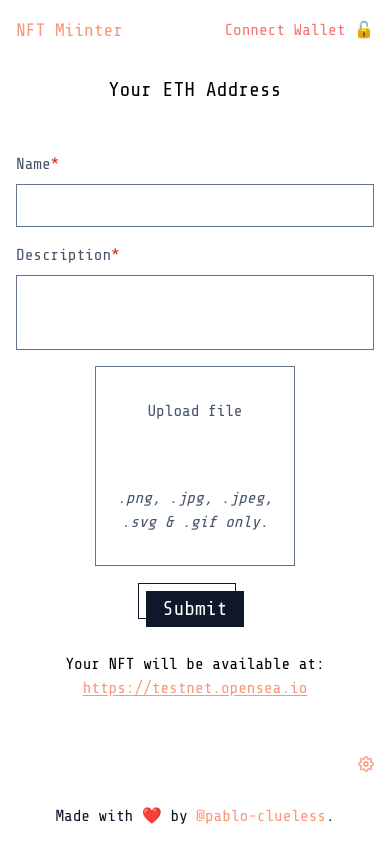
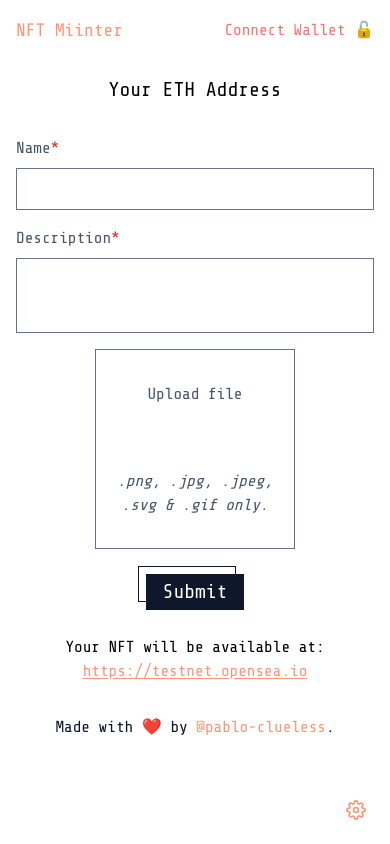
Before and after one commit to pablo-clueless/hardhat-nft-project, a React (Vite) app in the folder hardhat-client/: page / in a window 390 px wide. Built offline with nearby package versions, Linux system fonts and the light colour scheme; no server answers.

Commit message:
made changes for small screens

```diff
--- a/hardhat-client/src/components/ColorPicker.jsx
+++ b/hardhat-client/src/components/ColorPicker.jsx
@@ -8,7 +8,7 @@ const ColorPicker = () => {
     const { currentColor, setColor, handleUnclick } = useProviderContext()
 
   return (
-    <div className='w-250 fixed bottom-28 right-2 flex flex-col items-center justify-center bg-slate-900 text-sm border-1 border-white p-2 z-50'>
+    <div className='w-250 fixed bottom-16 right-2 flex flex-col items-center justify-center bg-slate-900 text-sm border-1 border-white p-2 z-50'>
         <div className='w-full flex items-center justify-between border-b-1 border-white'>
             <p className='text-white'>Color Picker</p>
             <button type='button' className='rounded-full p-1 text-white' onClick={() => handleUnclick('themeSettings')}>
--- a/hardhat-client/src/components/Footer.jsx
+++ b/hardhat-client/src/components/Footer.jsx
@@ -6,7 +6,7 @@ const Footer = () => {
   const { currentColor } = useProviderContext()
 
   return (
-    <div className='w-full fixed bottom-0 left-0 flex items-center justify-center bg-white text-slate-900 px-2 py-4'>
+    <div className='w-full flex items-center justify-center bg-white text-slate-900 px-2 py-4'>
       <p>Made with ❤️ by <a href='https://github.com/pablo-clueless' target='_blank' rel='noreferrer' style={{color: currentColor}}> @pablo-clueless</a>.</p>
     </div>
   )
--- a/hardhat-client/src/components/InputField.jsx
+++ b/hardhat-client/src/components/InputField.jsx
@@ -27,7 +27,7 @@ const style = {
   wrapper: `flex flex-col w-full`,
   label: `after:content-["*"] after:text-red-600 text-slate-600 mb-2`,
   inputWrapper: `border-1 border-slate-500 focus-within:border-slate-900 p-2`,
-  input: `w-full h-full outline-none bg-transparent text-black text-xl`,
+  input: `w-full h-full outline-none bg-transparent text-black text-sm md:text-xl`,
   textarea: `w-full h-50 md:h-100 outline-none bg-transparent text-black text-xl leading-4 textarea`
 }
 
--- a/hardhat-client/src/components/ThemeSettings.jsx
+++ b/hardhat-client/src/components/ThemeSettings.jsx
@@ -7,8 +7,8 @@ const ThemeSettings = () => {
   const { currentColor, handleClick } = useProviderContext()
 
   return (
-    <div className='fixed bottom-16 right-2 z-50 cursor-pointer' onClick={() => handleClick('themeSettings')}>
-      <div className='rounded-full p-2 bg-white' style={{color: currentColor}}>
+    <div className='fixed bottom-4 right-4 z-50 cursor-pointer' onClick={() => handleClick('themeSettings')}>
+      <div className='rounded-full p-2 bg-white text-xl md:text-2xl' style={{color: currentColor}}>
         <FiSettings />
       </div>
     </div>
--- a/hardhat-client/src/pages/Home.jsx
+++ b/hardhat-client/src/pages/Home.jsx
@@ -110,7 +110,7 @@ const Home = ({isWalletConnected, minterAddress,connectWallet,openSeaProfile}) =
 
 const style = {
     wrapper: `w-full flex flex-col items-center`,
-    headerContainer: `text-center mt-4 mb-12`,
+    headerContainer: `text-center mt-4 mb-8 md:mb-12`,
     title: `text-xl`,
     address: `md:text-2xl text-sm`,
     form: `md:w-1/2 sm:w-300 w-full flex flex-col items-center justify-center gap-4 px-4 md:px-0`,
```
